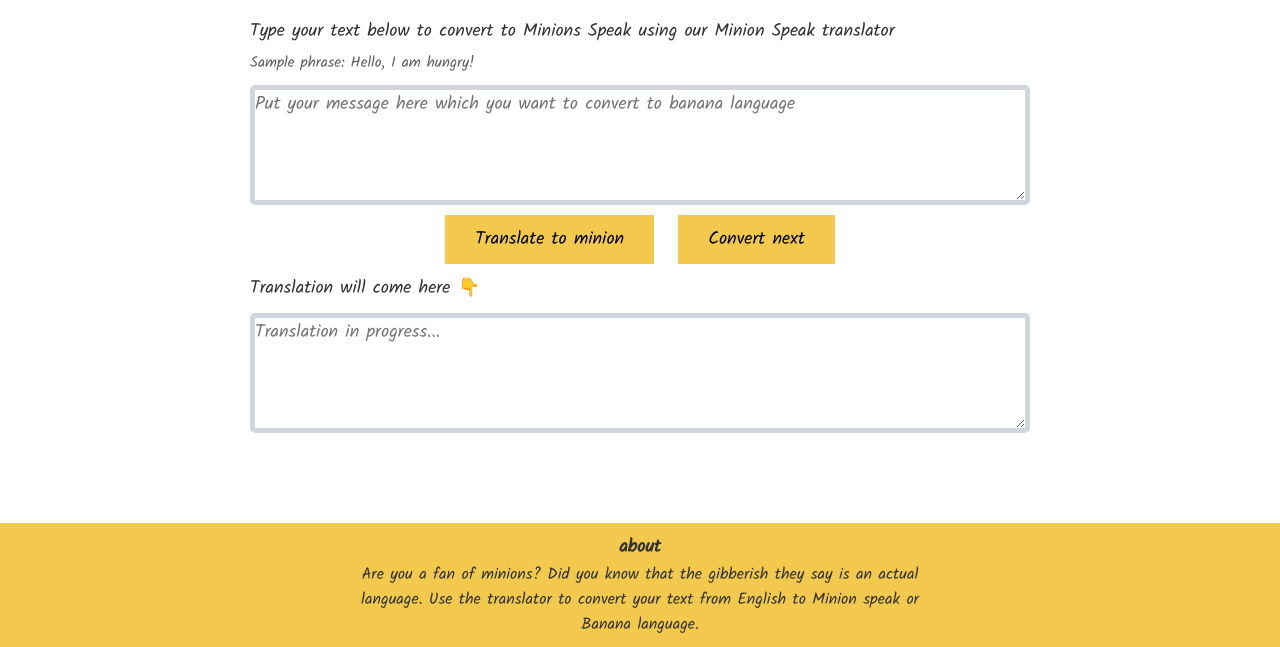
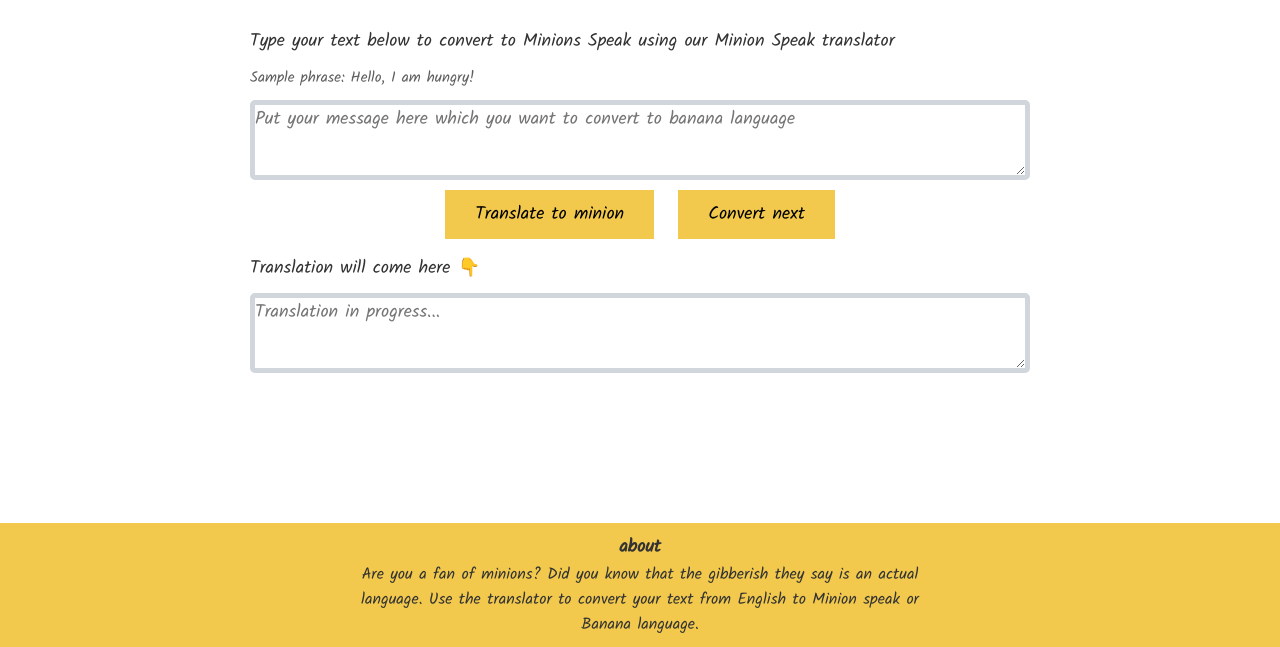
Before and after one commit to sanketkailkar/banana-speak, a plain HTML site: page index.html in a window 1280 px wide. Shown: the part 153-800 px from the top of the page. Drawn offline with Linux system fonts and the light colour scheme.

Commit message:
update style

```diff
--- a/styles.css
+++ b/styles.css
@@ -59,20 +59,21 @@
 .paragraph {
     font-size: 1.8rem;
     text-align: left;
+    margin: 1rem 0rem;
 }
 
 .phrase {
     font-size: 1.5rem;
     color: #5e5e5e;
     text-align: left;
-    margin: 0.5rem 0rem;
+    margin: 0.5rem 0rem 0rem;
 }
 
 textarea {
     box-sizing: border-box;
     display: block;
     width: 100%;
-    min-height: 15vh;
+    min-height: 10vh;
     margin-top: 1rem;
     font-size: large;
     font-family: inherit;
@@ -92,7 +93,7 @@
 button {
     background-color: var(--primary-color);
     border: none;
-    margin: 1rem 1rem;
+    margin: 1rem 1rem 0.5rem;
     padding: 1rem 3rem;
     font-family: 'Kalam', cursive;
     font-size: large;
```
